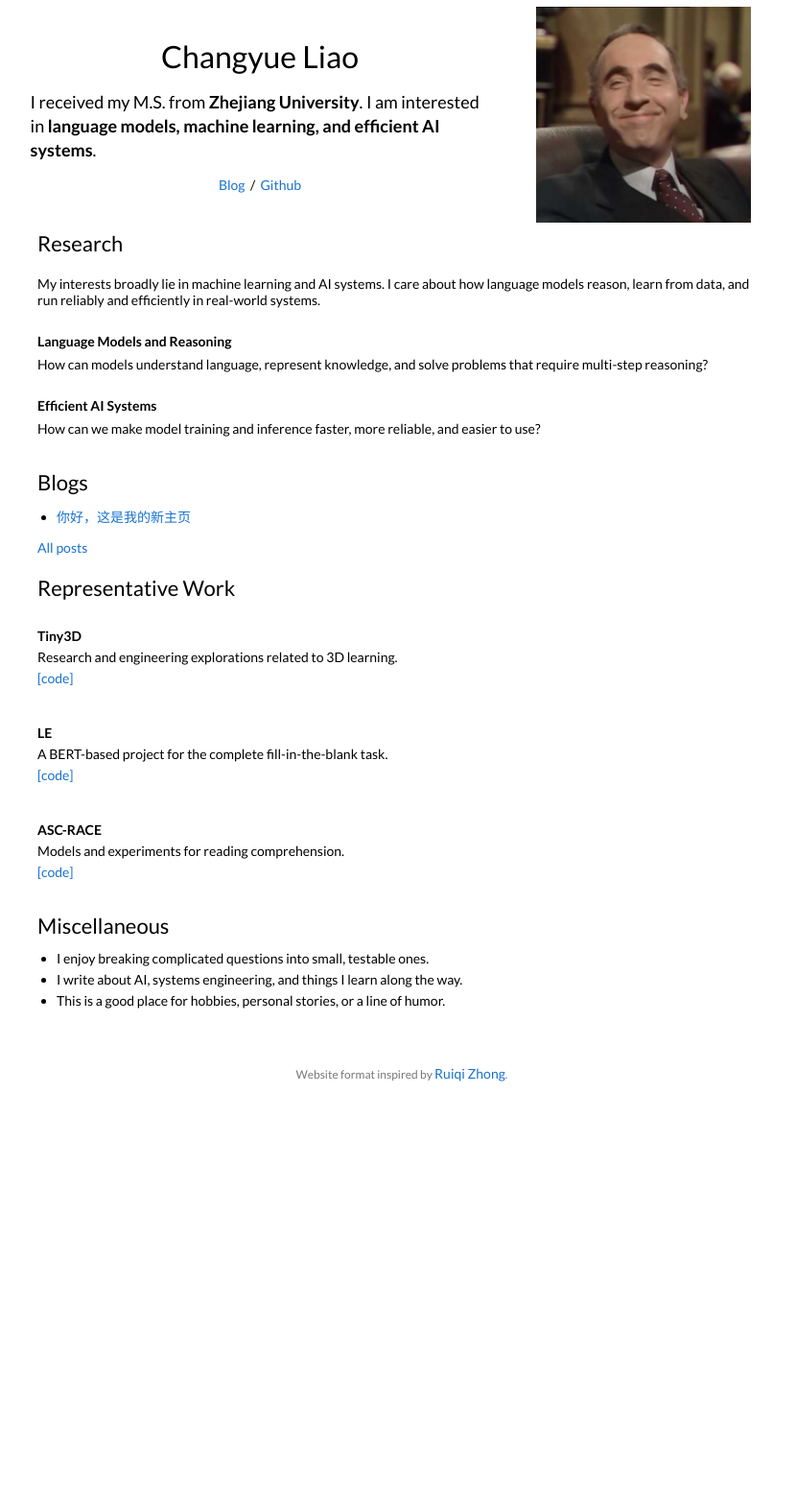
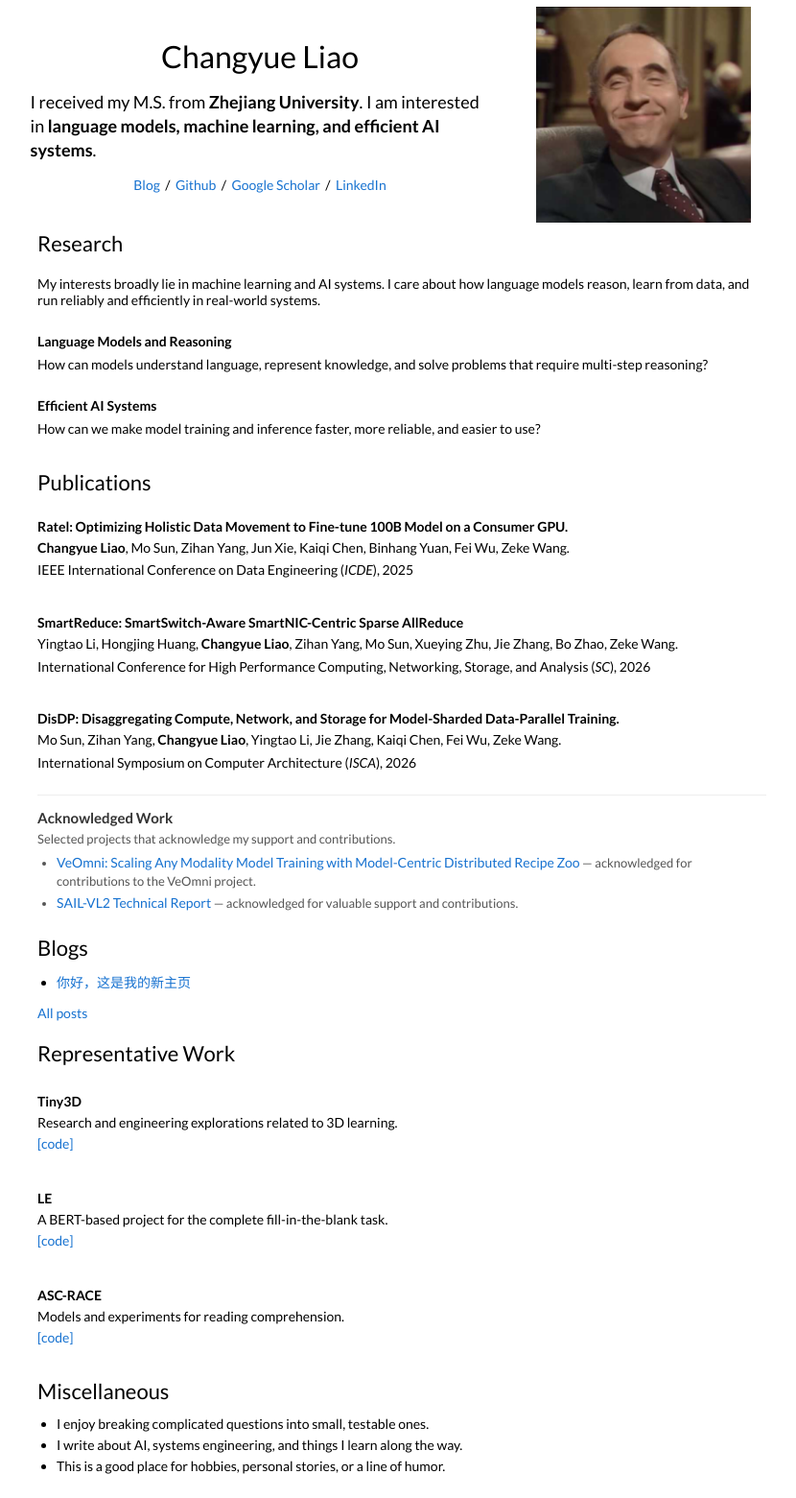
Before and after one commit to Crispig/Crispig.github.io, a Jekyll site: the page built from index.html, in a window 1280 px wide. Shown: the whole page at 96% size, without its empty margins (221-1051 px from the left). Built offline with Jekyll 4.4.1, drawn with Linux system fonts in a browser that asks for light colours; before the commit the page ends 1167 px from its top, so only the background shows below that.

Commit message:
Update profile links and publications

```diff
--- a/assets/css/style.css
+++ b/assets/css/style.css
@@ -125,6 +125,65 @@ a:hover {
   margin-top: 0;
 }
 
+.publication-list {
+  width: 100%;
+  padding: 6px 0 0;
+}
+
+.publication-item {
+  width: 90%;
+  padding: 14px 20px;
+}
+
+.publication-item p {
+  margin-top: 4px;
+  margin-bottom: 4px;
+}
+
+.paper-title {
+  font-weight: 700;
+}
+
+.paper-authors,
+.paper-venue {
+  line-height: 1.4;
+}
+
+.acknowledged-work {
+  margin: 6px 20px 24px;
+  padding-top: 14px;
+  border-top: 1px solid #eeeeee;
+  color: #555555;
+}
+
+.acknowledged-work h3 {
+  margin: 0 0 5px;
+  color: #333333;
+  font-family: "Lato", Verdana, Helvetica, sans-serif;
+  font-size: 15px;
+  font-weight: 700;
+}
+
+.acknowledged-note {
+  margin: 0 0 8px;
+  font-size: 13px;
+}
+
+.acknowledged-list {
+  margin: 0;
+  padding-left: 20px;
+}
+
+.acknowledged-list li,
+.acknowledged-list span {
+  font-size: 13px;
+  line-height: 1.4;
+}
+
+.acknowledged-list li {
+  margin-bottom: 5px;
+}
+
 .compact-body {
   padding-top: 12px;
 }
@@ -157,16 +216,6 @@ a:hover {
 .work-item p {
   margin-top: 5px;
   margin-bottom: 5px;
-}
-
-.homepage-footer {
-  padding: 22px 20px 28px;
-  color: #777777;
-  text-align: center;
-}
-
-.homepage-footer p {
-  font-size: 12px;
 }
 
 .subpage,
@@ -301,6 +350,7 @@ a:hover {
   }
 
   .section-body,
+  .publication-item,
   .work-item {
     padding: 14px 10px;
   }
@@ -309,8 +359,14 @@ a:hover {
     padding: 0 10px;
   }
 
+  .publication-item,
   .work-item {
     width: calc(100% - 20px);
+  }
+
+  .acknowledged-work {
+    margin-right: 10px;
+    margin-left: 10px;
   }
 
   .subpage,
--- a/index.html
+++ b/index.html
@@ -19,6 +19,10 @@ description: "Changyue Liao 的个人主页：研究、写作与项目。"
       <a href="{{ '/blog/' | relative_url }}">Blog</a>
       &nbsp;/&nbsp;
       <a href="https://github.com/{{ site.github_username }}">Github</a>
+      &nbsp;/&nbsp;
+      <a href="https://scholar.google.com/citations?user=H1SW_ngAAAAJ&amp;hl=zh-CN">Google Scholar</a>
+      &nbsp;/&nbsp;
+      <a href="https://www.linkedin.com/in/changyue-liao-7a7188178/">LinkedIn</a>
     </p>
   </div>
 
@@ -49,6 +53,44 @@ description: "Changyue Liao 的个人主页：研究、写作与项目。"
         How can we make model training and inference faster, more reliable, and easier to use?
       </p>
     </div>
+  </div>
+</section>
+
+<section class="content-section">
+  <h2 class="section-title">Publications</h2>
+  <div class="publication-list">
+    <article class="publication-item">
+      <p class="paper-title">Ratel: Optimizing Holistic Data Movement to Fine-tune 100B Model on a Consumer GPU.</p>
+      <p class="paper-authors"><strong>Changyue Liao</strong>, Mo Sun, Zihan Yang, Jun Xie, Kaiqi Chen, Binhang Yuan, Fei Wu, Zeke Wang.</p>
+      <p class="paper-venue">IEEE International Conference on Data Engineering (<em>ICDE</em>), 2025</p>
+    </article>
+
+    <article class="publication-item">
+      <p class="paper-title">SmartReduce: SmartSwitch-Aware SmartNIC-Centric Sparse AllReduce</p>
+      <p class="paper-authors">Yingtao Li, Hongjing Huang, <strong>Changyue Liao</strong>, Zihan Yang, Mo Sun, Xueying Zhu, Jie Zhang, Bo Zhao, Zeke Wang.</p>
+      <p class="paper-venue">International Conference for High Performance Computing, Networking, Storage, and Analysis (<em>SC</em>), 2026</p>
+    </article>
+
+    <article class="publication-item">
+      <p class="paper-title">DisDP: Disaggregating Compute, Network, and Storage for Model-Sharded Data-Parallel Training.</p>
+      <p class="paper-authors">Mo Sun, Zihan Yang, <strong>Changyue Liao</strong>, Yingtao Li, Jie Zhang, Kaiqi Chen, Fei Wu, Zeke Wang.</p>
+      <p class="paper-venue">International Symposium on Computer Architecture (<em>ISCA</em>), 2026</p>
+    </article>
+  </div>
+
+  <div class="acknowledged-work">
+    <h3>Acknowledged Work</h3>
+    <p class="acknowledged-note">Selected projects that acknowledge my support and contributions.</p>
+    <ul class="acknowledged-list">
+      <li>
+        <a href="https://arxiv.org/abs/2508.02317">VeOmni: Scaling Any Modality Model Training with Model-Centric Distributed Recipe Zoo</a>
+        <span>— acknowledged for contributions to the VeOmni project.</span>
+      </li>
+      <li>
+        <a href="https://arxiv.org/abs/2509.14033">SAIL-VL2 Technical Report</a>
+        <span>— acknowledged for valuable support and contributions.</span>
+      </li>
+    </ul>
   </div>
 </section>
 
@@ -99,7 +141,3 @@ description: "Changyue Liao 的个人主页：研究、写作与项目。"
     </ul>
   </div>
 </section>
-
-<footer class="homepage-footer">
-  <p>Website format inspired by <a href="https://ruiqi-zhong.github.io/">Ruiqi Zhong</a>.</p>
-</footer>
```
